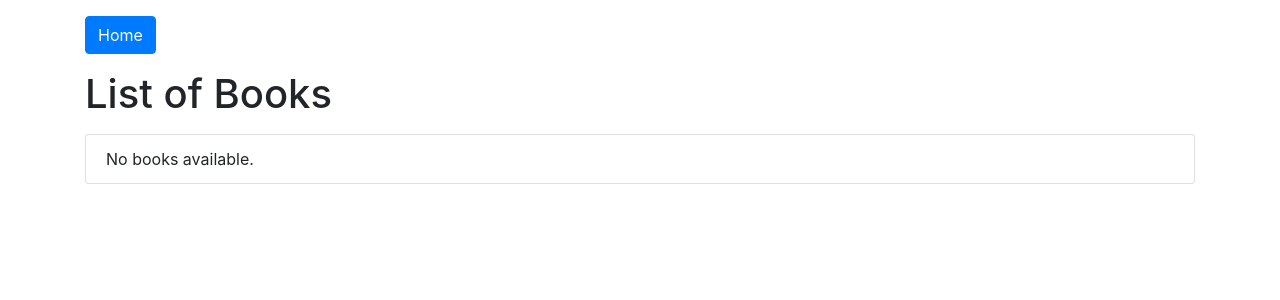
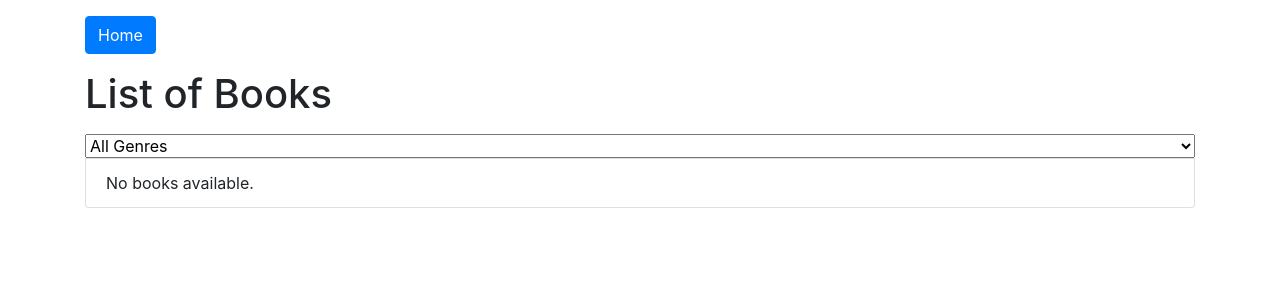
Before and after one commit to randomu3/mybook-project, a Flask app: page /books in a window 1280 px wide. Shown: the top 300 px of the page. Run offline with Flask 2, Linux system fonts and the light colour scheme; data that the repository does not hold is empty; some libraries are stand-ins or nearby versions.

Commit message:
Complete book management system according to specifications

```diff
--- a/app.py
+++ b/app.py
@@ -46,10 +46,15 @@ def add_book():
 # Маршрут для отображения списка книг
 @app.route('/books')
 def book_list():
-    # Получаем все книги из базы данных с жанрами в одном запросе
-    books = Book.query.options(joinedload(Book.genre)).all()
+    genre_name = request.args.get('genre')
+    if genre_name:
+        # Получаем книги определенного жанра
+        books = Book.query.join(Genre).filter(Genre.name == genre_name).options(joinedload(Book.genre)).all()
+    else:
+        # Получаем все книги из базы данных с жанрами в одном запросе
+        books = Book.query.options(joinedload(Book.genre)).all()
     # Отображаем страницу со списком книг
-    return render_template('book_list.html', books=books)
+    return render_template('book_list.html', books=books, genres=Genre.query.all())
 
 # Маршрут для поиска книг
 @app.route('/search', methods=['GET', 'POST'])
--- a/templates/book_list.html
+++ b/templates/book_list.html
@@ -2,17 +2,26 @@
 <!-- Страница со списком всех книг -->
 <!DOCTYPE html>
 <html>
+
 <head>
     <title>Book List</title>
     <!-- Подключаем стили Bootstrap -->
     <link rel="stylesheet" href="https://stackpath.bootstrapcdn.com/bootstrap/4.5.2/css/bootstrap.min.css">
 </head>
+
 <body>
     <div class="container mt-3">
         <a href="{{ url_for('index') }}" class="btn btn-primary mb-3">Home</a>
         <h1>List of Books</h1>
         <!-- Выводим список книг -->
         <ul class="list-group mt-3">
+            <!-- Добавляем выпадающий список для выбора жанра -->
+            <select onchange="window.location.href = '/books?genre=' + this.value">
+                <option value="">All Genres</option>
+                {% for genre in genres %}
+                <option value="{{ genre.name }}">{{ genre.name }}</option>
+                {% endfor %}
+            </select>
             <!-- Итерация по списку книг -->
             {% for book in books %}
             <li class="list-group-item d-flex justify-content-between align-items-center">
@@ -28,10 +37,10 @@
         </ul>
     </div>
     <script>
-        document.addEventListener('DOMContentLoaded', function() {
+        document.addEventListener('DOMContentLoaded', function () {
             const deleteButtons = document.querySelectorAll('.btn-danger');
-          deleteButtons.forEach(function(button) {
-            button.addEventListener('click', function(event) {
+            deleteButtons.forEach(function (button) {
+                button.addEventListener('click', function (event) {
                     if (!confirm('Are you sure you want to delete this book?')) {
                         event.preventDefault();
                     }
@@ -40,4 +49,5 @@
         });
     </script>
 </body>
+
 </html>
```
Also changed, not shown: 1 other file. Lines whose indentation alone changed are shown as unchanged.
